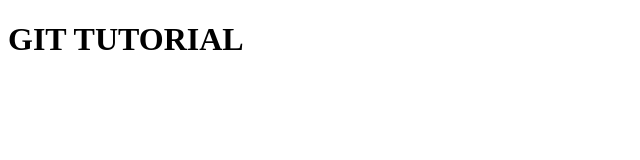
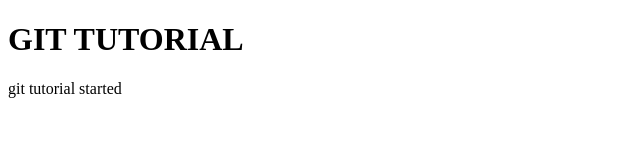
Before and after one commit to AthiraUNair/gitlearning, a plain HTML site: page index.html in a window 1280 px wide. Shown: the whole page, without its empty margins (0-640 px from the left). Drawn offline with Linux system fonts and the light colour scheme.

Commit message:
added some messages

```diff
--- a/index.html
+++ b/index.html
@@ -8,5 +8,9 @@
 </head>
 <body>
     <h1>GIT TUTORIAL</h1>
+    <p>
+        git tutorial started
+
+    </p>
 </body>
 </html>
```
